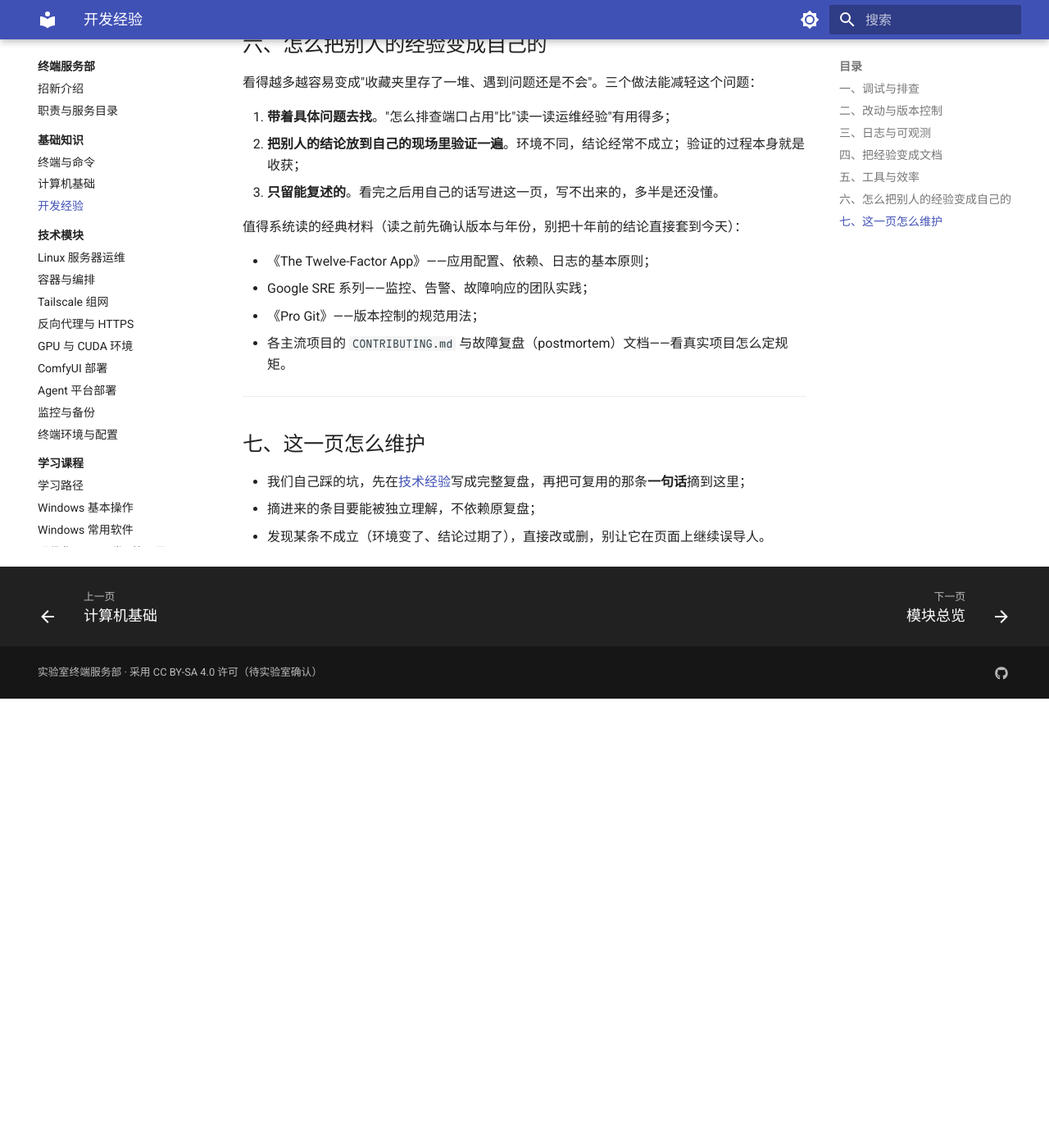
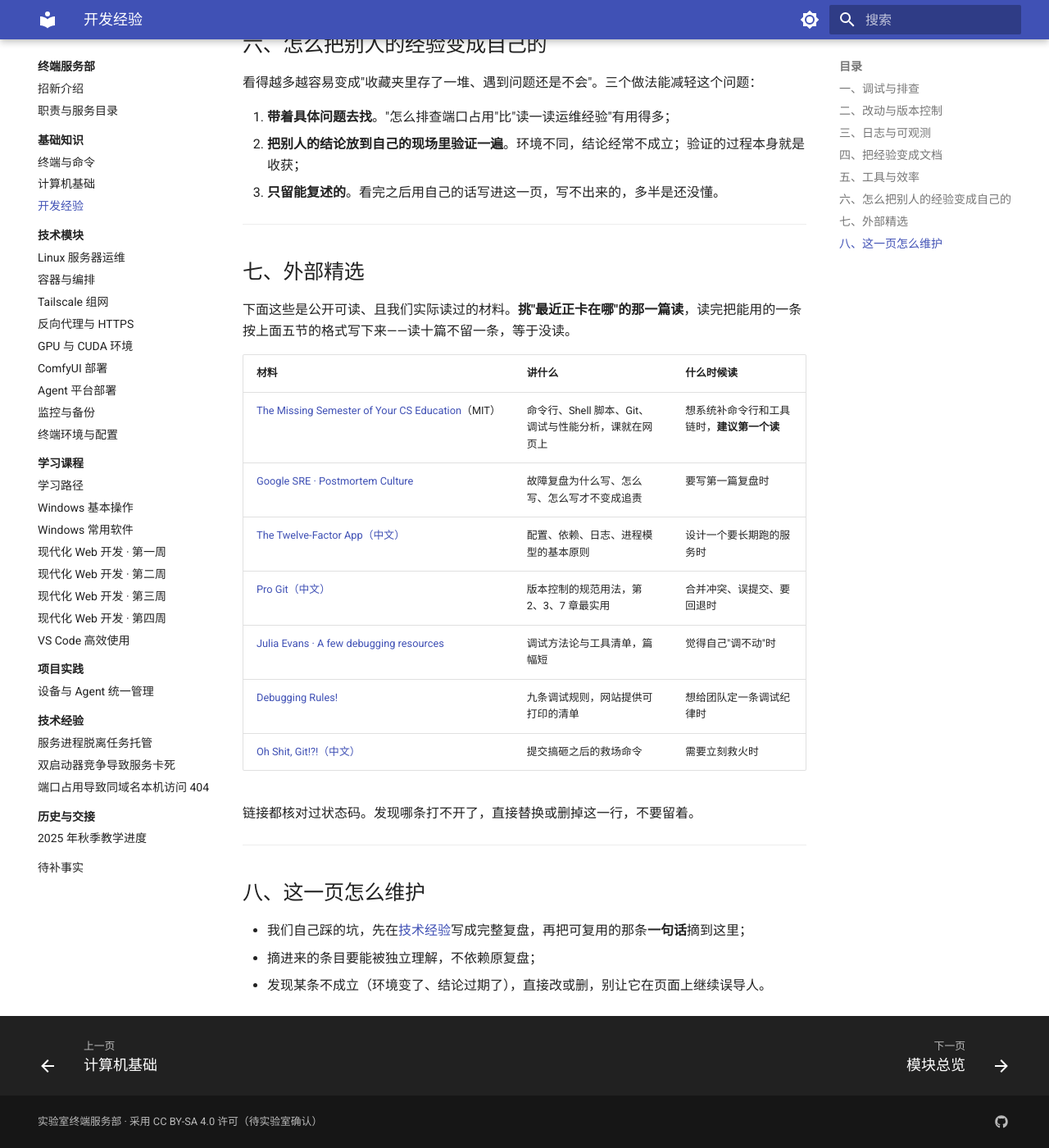
Before and after one commit to publieople/lab-terminal-service, an MkDocs documentation site: the page built from docs/部门/终端服务部/基础知识/开发经验.md, in a window 1280 px wide and 1400 px high, scrolled down 2502 px. Shown: the whole window at 82% size. Built offline with MkDocs 1.6.1 and Material for MkDocs 9.7.7, drawn with Linux system fonts in a browser that asks for light colours; before the commit the page ends 3354 px from its top, so only the background shows below that.

Commit message:
docs: 开发经验补外部精选，并把终端模块接进两门 Windows 课
- 基础知识/开发经验.md 新增「七、外部精选」：七份公开材料的表格（Missing
  Semester、Google SRE 复盘文化、十二要素应用中文版、Pro Git 中文版、
  Julia Evans 调试资源、Debugging Rules、Oh Shit Git 中文版），每行写清
  讲什么、什么时候读；七个链接都实测过状态码 200。原第六节里重复的经典
  材料清单删掉，避免同一批来源列两遍。
- 学习课程/Windows基本操作.md 与 Windows常用软件.md 里原来写成书名号的
  《终端环境与配置》现在改成章内链接，指向技术模块/终端环境与配置.md。

四道门 + verify-merge 全绿。

```diff
--- a/docs/部门/终端服务部/基础知识/开发经验.md
+++ b/docs/部门/终端服务部/基础知识/开发经验.md
@@ -113,16 +113,27 @@ tags: [基础知识, 经验, 调试, 工程习惯]
 2. **把别人的结论放到自己的现场里验证一遍**。环境不同，结论经常不成立；验证的过程本身就是收获；
 3. **只留能复述的**。看完之后用自己的话写进这一页，写不出来的，多半是还没懂。
 
-值得系统读的经典材料（读之前先确认版本与年份，别把十年前的结论直接套到今天）：
+---
 
-- 《The Twelve-Factor App》——应用配置、依赖、日志的基本原则；
-- Google SRE 系列——监控、告警、故障响应的团队实践；
-- 《Pro Git》——版本控制的规范用法；
-- 各主流项目的 `CONTRIBUTING.md` 与故障复盘（postmortem）文档——看真实项目怎么定规矩。
+## 七、外部精选
+
+下面这些是公开可读、且我们实际读过的材料。**挑"最近正卡在哪"的那一篇读**，读完把能用的一条按上面五节的格式写下来——读十篇不留一条，等于没读。
+
+| 材料 | 讲什么 | 什么时候读 |
+| --- | --- | --- |
+| [The Missing Semester of Your CS Education](https://missing.csail.mit.edu/)（MIT） | 命令行、Shell 脚本、Git、调试与性能分析，课就在网页上 | 想系统补命令行和工具链时，**建议第一个读** |
+| [Google SRE · Postmortem Culture](https://sre.google/sre-book/postmortem-culture/) | 故障复盘为什么写、怎么写、怎么写才不变成追责 | 要写第一篇复盘时 |
+| [The Twelve-Factor App（中文）](https://12factor.net/zh_cn/) | 配置、依赖、日志、进程模型的基本原则 | 设计一个要长期跑的服务时 |
+| [Pro Git（中文）](https://git-scm.com/book/zh/v2) | 版本控制的规范用法，第 2、3、7 章最实用 | 合并冲突、误提交、要回退时 |
+| [Julia Evans · A few debugging resources](https://jvns.ca/blog/2019/06/23/a-few-debugging-resources/) | 调试方法论与工具清单，篇幅短 | 觉得自己"调不动"时 |
+| [Debugging Rules!](https://www.debuggingrules.com/) | 九条调试规则，网站提供可打印的清单 | 想给团队定一条调试纪律时 |
+| [Oh Shit, Git!?!（中文）](https://ohshitgit.com/zh) | 提交搞砸之后的救场命令 | 需要立刻救火时 |
+
+链接都核对过状态码。发现哪条打不开了，直接替换或删掉这一行，不要留着。
 
 ---
 
-## 七、这一页怎么维护
+## 八、这一页怎么维护
 
 - 我们自己踩的坑，先在[技术经验](../技术经验/README.md)写成完整复盘，再把可复用的那条**一句话**摘到这里；
 - 摘进来的条目要能被独立理解，不依赖原复盘；
```
Also changed, not shown: docs/部门/终端服务部/学习课程/Windows基本操作.md (+1 -1 lines), docs/部门/终端服务部/学习课程/Windows常用软件.md (+1 -1 lines).
